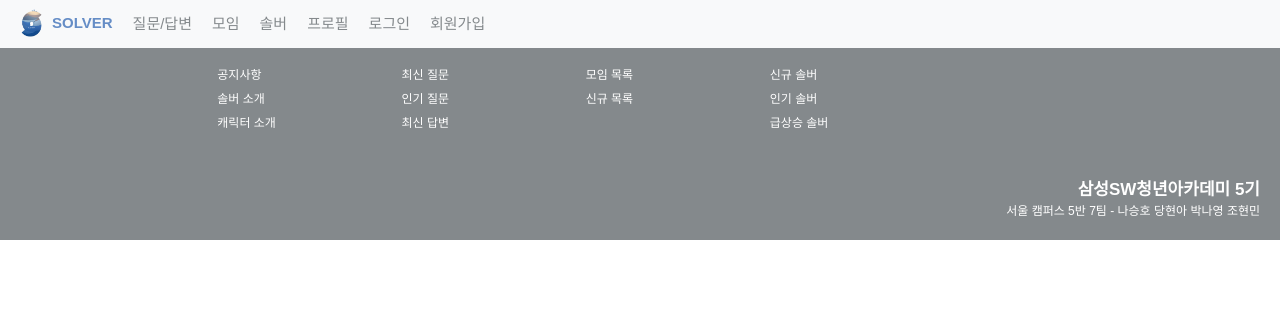
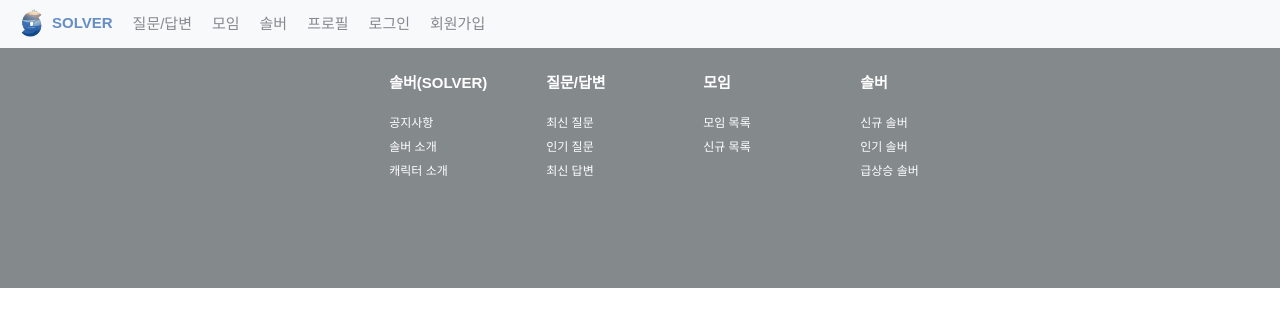
Before and after one commit to BerrySolver/SOLVER, a Vue app in the folder solver-frontend/: page /solvers in a window 1280 px wide. Shown: the top 326 px of the page. Built offline with nearby package versions, Linux system fonts and the light colour scheme; a web font is replaced by a local one.

Commit message:
[S05P13A507-130] feat: modify footer and app.vue style
Former-commit-id: 3184b24f58518abffc2ae2532bae0044164e51e8

```diff
--- a/solver-frontend/src/App.vue
+++ b/solver-frontend/src/App.vue
@@ -2,8 +2,8 @@
   <div id="app">
     <NavBar/>
     <!-- 라우터 보여지는 부분 -->
-    <RouterView/>
-    <Footer/>
+    <RouterView class="router"/>
+    <Footer class="footer-router2"/>
   </div>
 </template>
 
@@ -28,18 +28,14 @@ export default {
   -moz-osx-font-smoothing: grayscale;
   text-align: center;
   color: #2c3e50;
+  overflow-x: hidden;
 }
 
-#nav {
-  padding: 30px;
+.router {
+  padding-top: 6vh;
 }
 
-#nav a {
-  font-weight: bold;
-  color: #2c3e50;
-}
-
-#nav a.router-link-exact-active {
-  color: #42b983;
+.footer-router2 {
+  bottom: 0;
 }
 </style>
--- a/solver-frontend/src/components/main/Footer.vue
+++ b/solver-frontend/src/components/main/Footer.vue
@@ -2,10 +2,10 @@
   <div class="footer">
     <div class="row">
       <!-- 왼쪽 여백 col -->
-      <div class="col-2"></div>
+      <div class="col-3"></div>
 
       <!-- 중앙 footer 부분 -->
-      <div class="col-7 row">
+      <div class="footer-center col-6 row">
         <div class="col-3">
           <div class="footer-title"><RouterLink :to="{ name: 'Main' }" class="footer-router">솔버(SOLVER)</RouterLink></div>
           <div class="footer-text">
@@ -39,15 +39,14 @@
             <div>인기 솔버</div>
             <div>급상승 솔버</div>
           </div>
-
         </div>
       </div>
       <!-- 오른쪽 여백 col -->
       <div class="col-3">
-        <div class="team-info">
+        <!-- <div class="team-info">
           <div class="team-info-title">삼성SW청년아카데미 5기</div>
           <div>서울 캠퍼스 5반 7팀 - 나승호 당현아 박나영 조현민</div>
-        </div>
+        </div> -->
       </div>
     </div>
   </div>
@@ -62,12 +61,16 @@ export default {
 <style>
 .footer {
   background-color: #84898C;
-  bottom: 0;
+  /* bottom: 0; */
   font-family: 'NanumSquare', sans-serif;
   height: 15rem;
-  position: relative;
+  /* position: absolute; */
   width: 100%;
 /* 세로로 줄일때 위치가 이동되는 현상 발생 */
+}
+
+.footer-center {
+  margin-left: 4vw;
 }
 
 .footer-router {
@@ -93,11 +96,11 @@ export default {
 }
 
 .team-info {
-  bottom: 20px;
+  bottom: 0;
   color: white;
   font-size: 12px;
   right: 20px;
-  position: absolute;
+  /* position: relative; */
   text-align: right;
 }
 
--- a/solver-frontend/src/views/main/Main.vue
+++ b/solver-frontend/src/views/main/Main.vue
@@ -312,5 +312,5 @@ export default {
 </script>
 
 <style>
- @import './main.css';
+  @import './main.css';
 </style>
--- a/solver-frontend/src/views/main/main.css
+++ b/solver-frontend/src/views/main/main.css
@@ -126,8 +126,7 @@
 }
 
 .main-container {
-  height: 100vh;
-  padding-top: 6%;
+  height: 94vh;
 }
 
 .main-logo {
```
Also changed, not shown: 1 other file (tests, documents, lock files or other folders).
